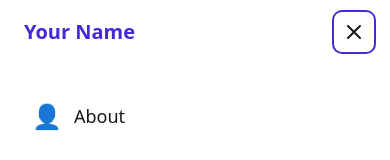
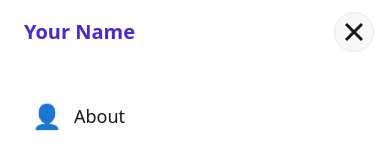
Before and after one commit to Kenta-Asakura/portfolio-v2, a React (Vite) app: page / in a window 390 px wide. Both pictures are taken after a click on the button "Open menu". Shown: the top 160 px of the page. Built offline with nearby package versions, Linux system fonts and the light colour scheme.

Commit message:
Header.jsx changes. Mobile Menu Button updated to use Daisy UI component

```diff
--- a/src/components/layout/Header.jsx
+++ b/src/components/layout/Header.jsx
@@ -113,30 +113,42 @@ function Header() {
 
             {/* Mobile Menu Button */}
             <button
+              className="btn btn-circle swap swap-rotate"
               onClick={() => setIsMenuOpen(!isMenuOpen)}
-              className="
-                p-2 rounded-lg hover:bg-base-200
-                focus:outline-none focus:ring-2 focus:ring-primary transition-colors"
               aria-label={isMenuOpen ? 'Close menu' : 'Open menu'}
               aria-expanded={isMenuOpen}
               aria-controls="mobile-menu"
             >
+              <input
+                type="checkbox"
+                checked={isMenuOpen}
+                onChange={() => {}} // Controlled by onClick above
+                aria-hidden="true"
+                tabIndex={-1}
+              />
+
+              {/* hamburger icon */}
               <svg
-                className="w-6 h-6"
-                fill="none"
-                strokeLinecap="round"
-                strokeLinejoin="round"
-                strokeWidth="2"
-                viewBox="0 0 24 24"
-                stroke="currentColor"
-              >
-                {isMenuOpen ? (
-                  <path d="M6 18L18 6M6 6l12 12" />
-                ) : (
-                  <path d="M4 6h16M4 12h16M4 18h16" />
-                )}
+                className="swap-off fill-current"
+                xmlns="http://www.w3.org/2000/svg"
+                width="32"
+                height="32"
+                viewBox="0 0 512 512">
+                <path d="M64,384H448V341.33H64Zm0-106.67H448V234.67H64ZM64,128v42.67H448V128Z" />
+              </svg>
+
+              {/* close icon */}
+              <svg
+                className="swap-on fill-current"
+                xmlns="http://www.w3.org/2000/svg"
+                width="32"
+                height="32"
+                viewBox="0 0 512 512">
+                <polygon
+                  points="400 145.49 366.51 112 256 222.51 145.49 112 112 145.49 222.51 256 112 366.51 145.49 400 256 289.49 366.51 400 400 366.51 289.49 256 400 145.49" />
               </svg>
             </button>
+
           </div>
         </nav>
       </header>
```
